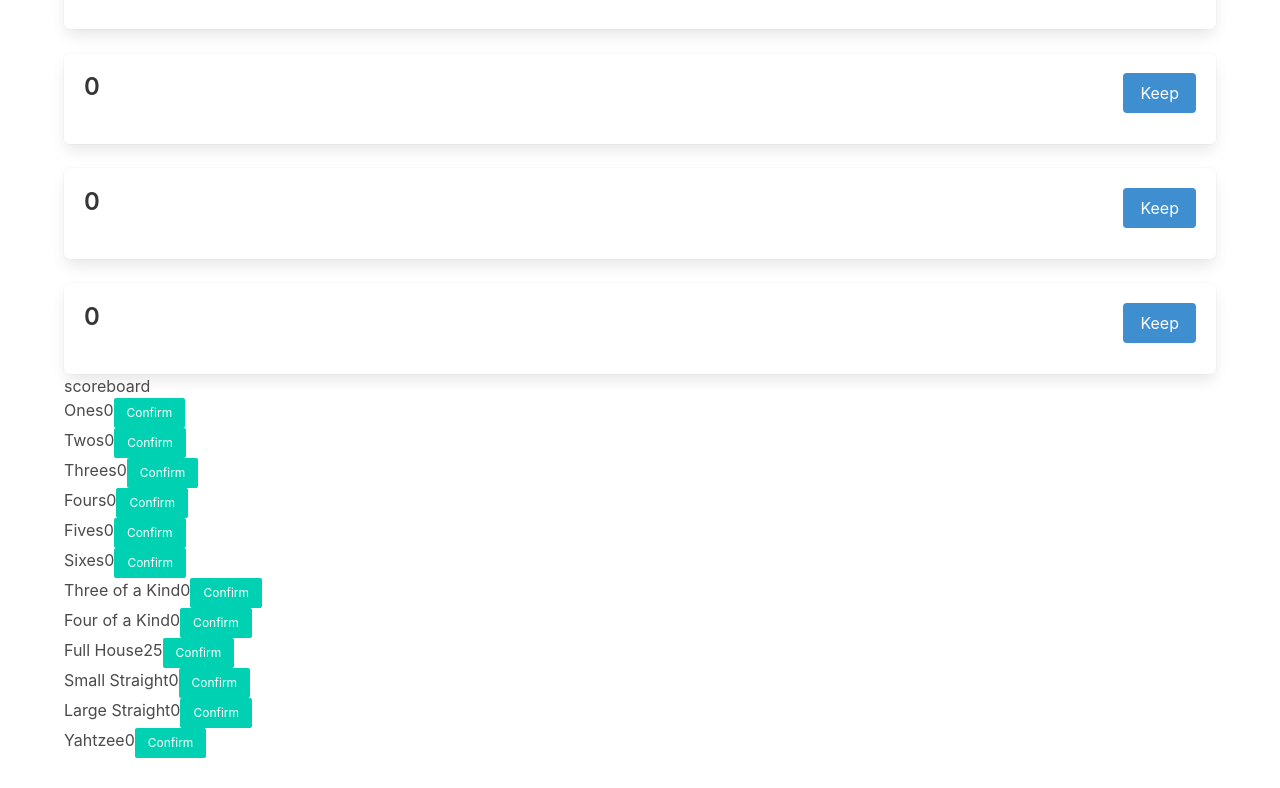
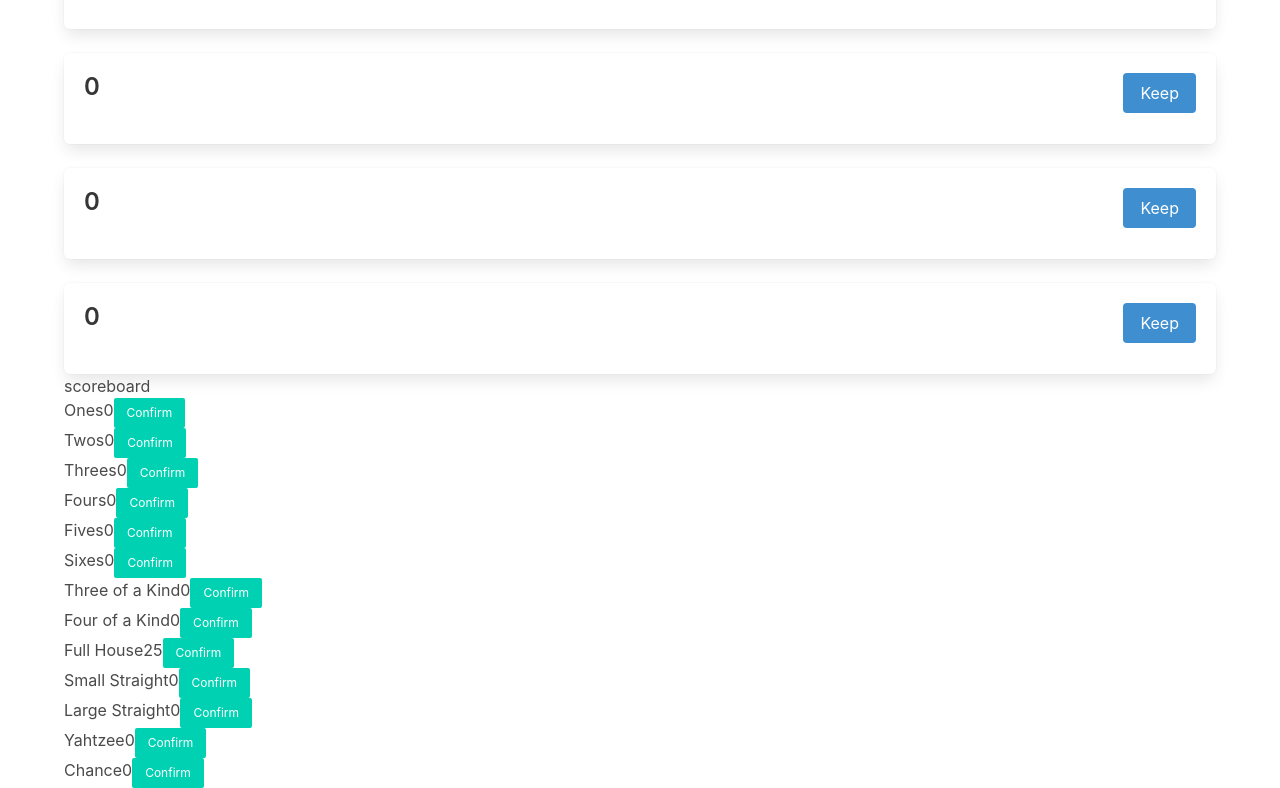
Before and after one commit to joshuaking06/Yahtzee-, a React app: page / in a window 1280 px wide. Shown: the part 265-1053 px from the top of the page. Before the commit the page ends 1023 px from the top, so only its background shows below. Built offline with nearby package versions, Linux system fonts and the light colour scheme.

Commit message:
added chance

```diff
--- a/src/components/App.js
+++ b/src/components/App.js
@@ -3,9 +3,6 @@
 import DiceBox from './DiceBox'
 import Scoreboard from './ScoreBoard'
 import { newDice, newScores } from '../lib/data'
-
-// const testDice = [ 5, 3, 3, 3, 5 ]
-// console.log(newScores[8].getScore(testDice), newScores[8].name)
 
 const App = () => {
 	const [ dice, setDice ] = useState(newDice)
--- a/src/lib/data.js
+++ b/src/lib/data.js
@@ -92,6 +92,11 @@
 		score: undefined,
 		getScore: Calculator.yahtzee,
 		counter: Calculator.counter
+	},
+	{
+		name: 'Chance',
+		score: undefined,
+		getScore: Calculator.chance
 	}
 ]
 
```
